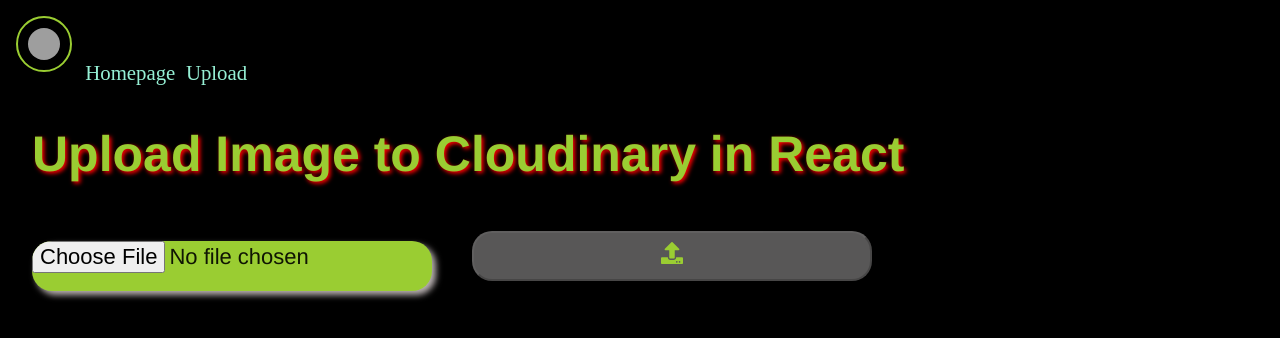
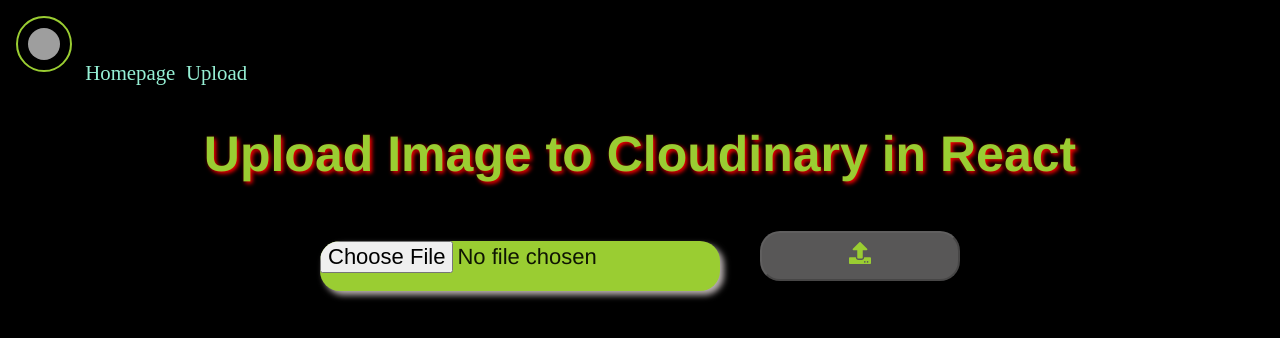
Before and after one commit to Final-Art-Project/frontend, a React (Create React App) app: page /upload in a window 1280 px wide. Shown: the top 338 px of the page. Built offline with nearby package versions, Linux system fonts and the light colour scheme; grey boxes are pictures that could not be loaded.

Commit message:
10,08,22

```diff
--- a/src/App.css
+++ b/src/App.css
@@ -29,6 +29,7 @@
     border-radius: 10px;
     box-sizing: border-box;
     font-size: 20px;
+    text-align: center;
   }
 
   form button {
@@ -72,6 +73,7 @@
     /* display: grid; */
     gap: 0.5rem;
     grid-template-columns: repeat(auto-fill, minmax(450px, 1fr));
+    text-align: center;
   }
 
   .footer {
@@ -109,12 +111,14 @@
 }
 .scrollButton {
   position: fixed;
-   width: 100%;
-   left: 40%;
-   bottom: 40px;
-   height: 20px;
-   font-size: 3rem;
-   z-index: 1;
+   width: 35px;
+   left: 60%;
+   bottom: 50px;
+   height: 35px;
    cursor: pointer;
-   color: green
+   border-radius: 10px;
+   border:none;
+   padding:20px;
+   font-size: 100px;
+   background-color:aquamarine;
 }
--- a/src/components/Header.css
+++ b/src/components/Header.css
@@ -62,3 +62,7 @@
   margin-top: 0%;
   margin-bottom: 30px;
 } */
+button:hover {
+  background-color:yellowgreen;;
+  cursor: pointer;
+}
--- a/src/components/upload.css
+++ b/src/components/upload.css
@@ -1,21 +1,21 @@
-* {
-  padding: 0;
-  margin: 0;
-}
-
 h1 {
   font-family: "Franklin Gothic Medium", "Arial Narrow", Arial, sans-serif;
   font-size: 50px;
+  text-align: center;
   color: yellowgreen;
   text-shadow: 2px 2px 4px red;
 }
 .wrapper {
   padding: 2rem;
 }
+.article {
+  text-align: center;
+
+}
 .button {
   margin-top: 3rem;
   height: 50px;
-  width: 400px;
+  width: 200px;
   font-family: "Franklin Gothic Medium", "Arial Narrow", Arial, sans-serif;
   font-size: 22px;
   background-color: yellowgreen;
@@ -27,6 +27,7 @@
 .button:disabled {
   background-color: rgb(88, 87, 87);
   color: yellowgreen;
+
 }
 .input {
   margin-top: 3rem;
@@ -39,7 +40,7 @@
   border-radius: 20px;
   box-shadow: 4px 4px 6px rgb(185, 177, 177);
 }
-/* .image-container {
+ /*.image-container {
   display: flex;
   flex-direction: column;
   height: 50vh;
```
